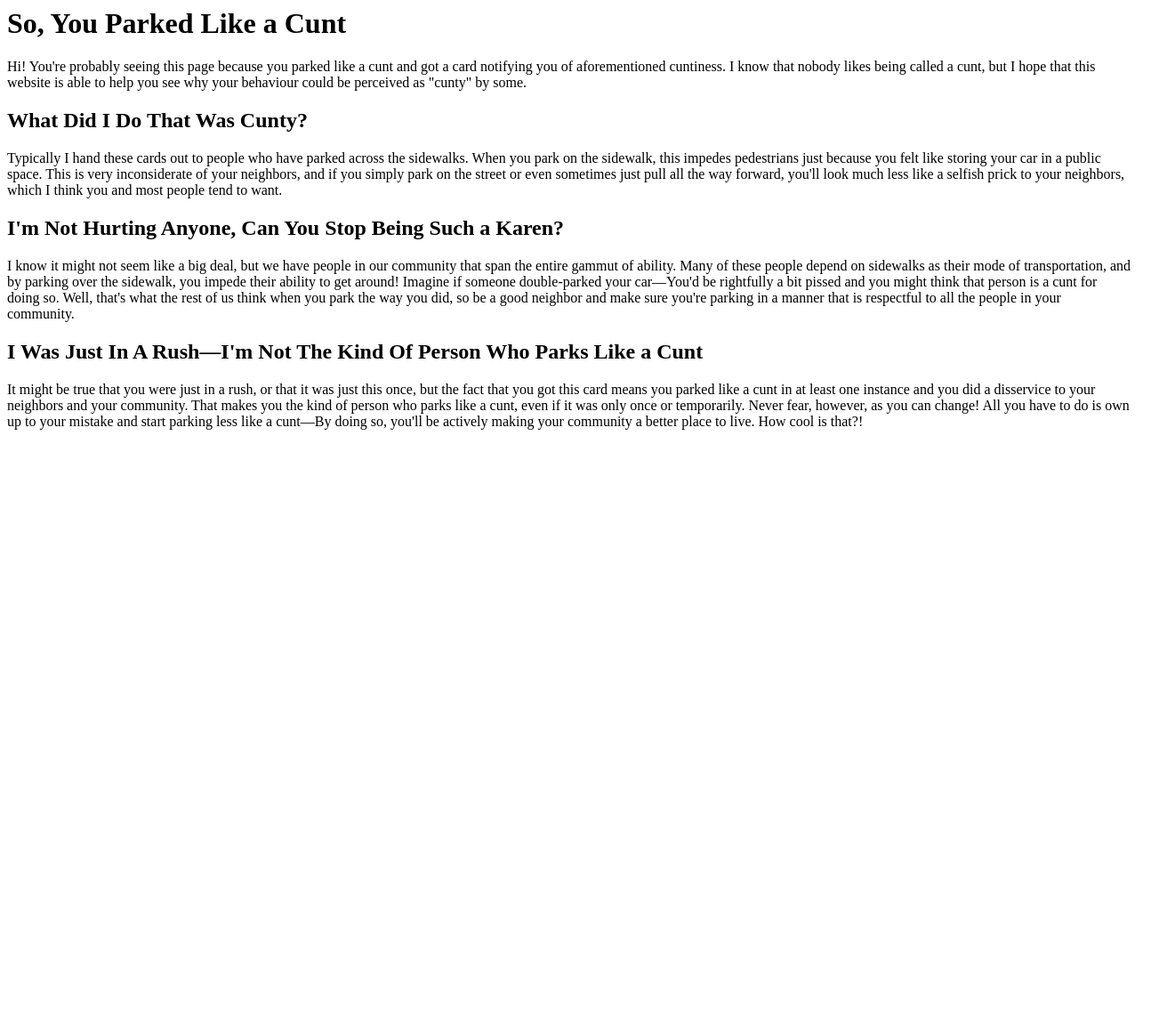
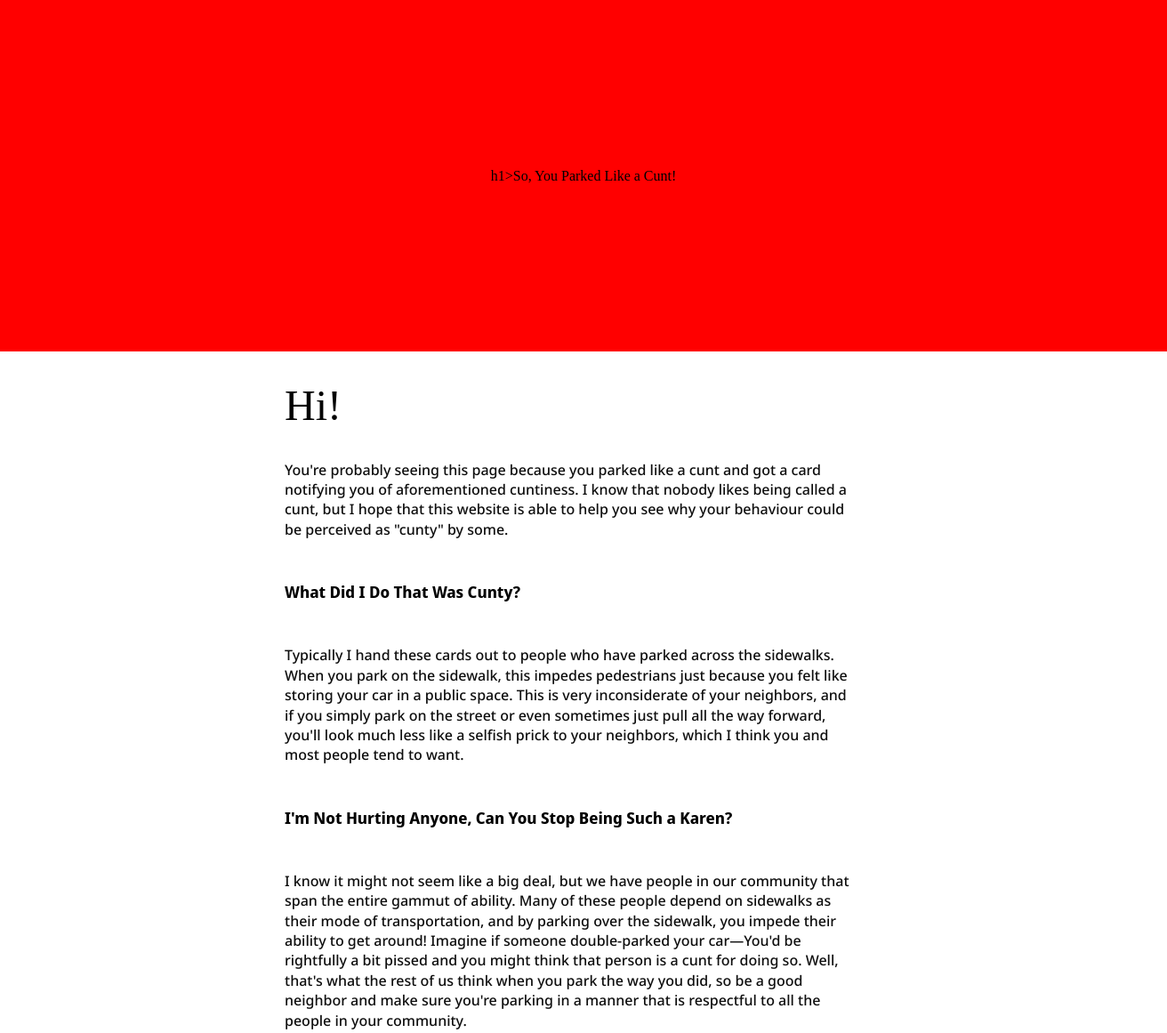
Before and after one commit to crankynetman/parklikeaneighbor, a plain HTML site: page index.html in a window 1280 px wide. Shown: the top 1161 px of the page at 89% size, 1312 px wide, since content can reach past the window. Before the commit the page ends 800 px from the top, so only its background shows below. Drawn offline with Linux system fonts and the light colour scheme; a web font is replaced by a local one.

Commit message:
feat: use new stylesheet

```diff
--- a/index.html
+++ b/index.html
@@ -1,11 +1,23 @@
-<title>Park Like a Neighbor, not a Cunt!</title>
+<head>
+  <title>Park Like a Neighbor, not a Cunt!</title>
+  <link rel="stylesheet" href="styles.css">
+  <link rel="preconnect" href="https://fonts.googleapis.com">
+  <link rel="preconnect" href="https://fonts.gstatic.com" crossorigin>
+  <link href="https://fonts.googleapis.com/css2?family=Noto+Sans+Display:wght@700&family=Noto+Sans:wght@500&family=Suez+One&display=swap" rel="stylesheet">
+</head>
+
 <body>
-  <h1>So, You Parked Like a Cunt</h1>
-  <a>Hi! You're probably seeing this page because you parked like a cunt and got a card notifying you of aforementioned cuntiness. I know that nobody likes being called a cunt, but I hope that this website is able to help you see why your behaviour could be perceived as "cunty" by some.</a>
-  <h2>What Did I Do That Was Cunty?</h2>
-  <a>Typically I hand these cards out to people who have parked across the sidewalks. When you park on the sidewalk, this impedes pedestrians just because you felt like storing your car in a public space. This is very inconsiderate of your neighbors, and if you simply park on the street or even sometimes just pull all the way forward, you'll look much less like a selfish prick to your neighbors, which I think you and most people tend to want.</a>
-  <h2>I'm Not Hurting Anyone, Can You Stop Being Such a Karen?</h2>
-  <a>I know it might not seem like a big deal, but we have people in our community that span the entire gammut of ability. Many of these people depend on sidewalks as their mode of transportation, and by parking over the sidewalk, you impede their ability to get around! Imagine if someone double-parked your car—You'd be rightfully a bit pissed and you might think that person is a cunt for doing so. Well, that's what the rest of us think when you park the way you did, so be a good neighbor and make sure you're parking in a manner that is respectful to all the people in your community.</a>
-  <h2>I Was Just In A Rush—I'm Not The Kind Of Person Who Parks Like a Cunt</h2>
-  <a>It might be true that you were just in a rush, or that it was just this once, but the fact that you got this card means you parked like a cunt in at least one instance and you did a disservice to your neighbors and your community. That makes you the kind of person who parks like a cunt, even if it was only once or temporarily. Never fear, however, as you can change! All you have to do is own up to your mistake and start parking less like a cunt—By doing so, you'll be actively making your community a better place to live. How cool is that?!</a>
+  <header>
+    h1>So, You Parked Like a Cunt!</h1>
+  </header>
+  <article>
+    <h1>Hi!</h1>
+    <p>You're probably seeing this page because you parked like a cunt and got a card notifying you of aforementioned cuntiness. I know that nobody likes being called a cunt, but I hope that this website is able to help you see why your behaviour could be perceived as "cunty" by some.</p>
+    <h2>What Did I Do That Was Cunty?</h2>
+    <p>Typically I hand these cards out to people who have parked across the sidewalks. When you park on the sidewalk, this impedes pedestrians just because you felt like storing your car in a public space. This is very inconsiderate of your neighbors, and if you simply park on the street or even sometimes just pull all the way forward, you'll look much less like a selfish prick to your neighbors, which I think you and most people tend to want.</p>
+    <h2>I'm Not Hurting Anyone, Can You Stop Being Such a Karen?</h2>
+    <p>I know it might not seem like a big deal, but we have people in our community that span the entire gammut of ability. Many of these people depend on sidewalks as their mode of transportation, and by parking over the sidewalk, you impede their ability to get around! Imagine if someone double-parked your car—You'd be rightfully a bit pissed and you might think that person is a cunt for doing so. Well, that's what the rest of us think when you park the way you did, so be a good neighbor and make sure you're parking in a manner that is respectful to all the people in your community.</p>
+    <h2>I Was Just In A Rush—I'm Not The Kind Of Person Who Parks Like a Cunt</h2>
+    <p>It might be true that you were just in a rush, or that it was just this once, but the fact that you got this card means you parked like a cunt in at least one instance and you did a disservice to your neighbors and your community. That makes you the kind of person who parks like a cunt, even if it was only once or temporarily. Never fear, however, as you can change! All you have to do is own up to your mistake and start parking less like a cunt—By doing so, you'll be actively making your community a better place to live. How cool is that?!</p>
+  </article>
 </body>
```
